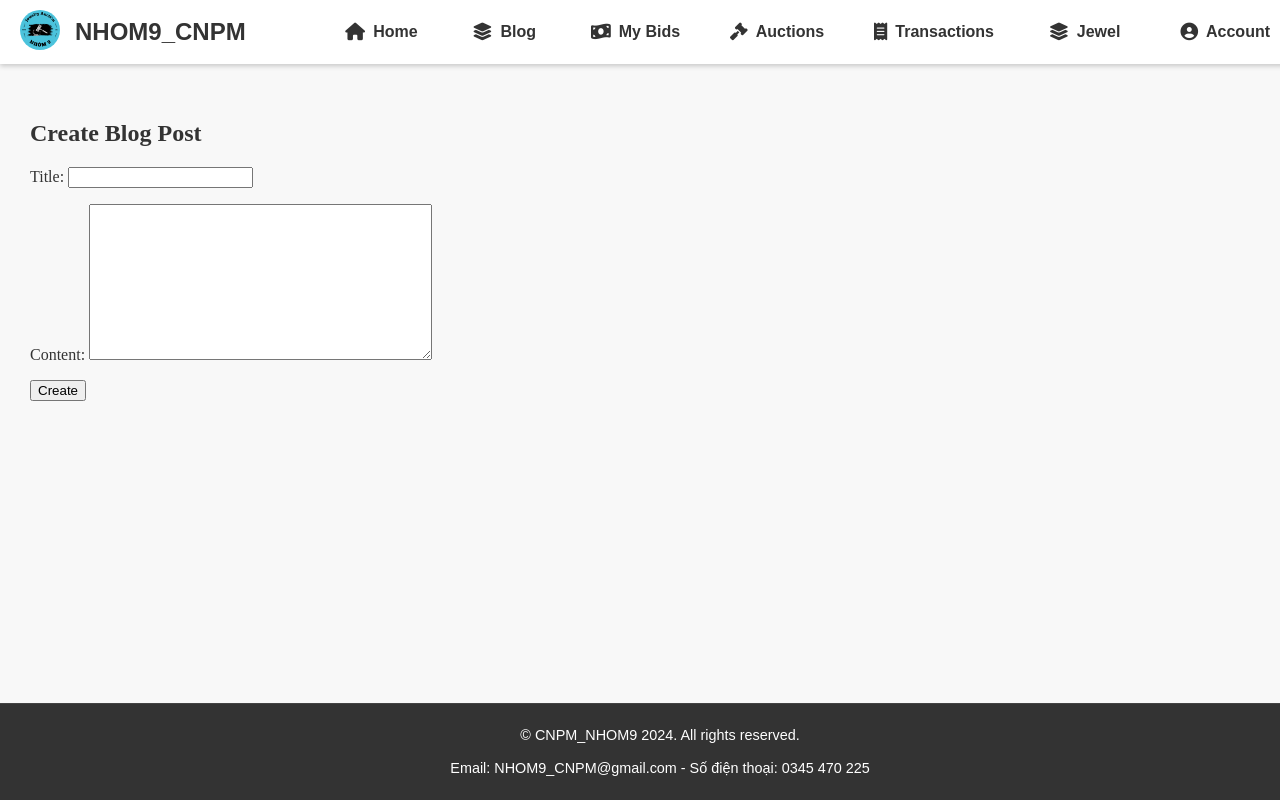
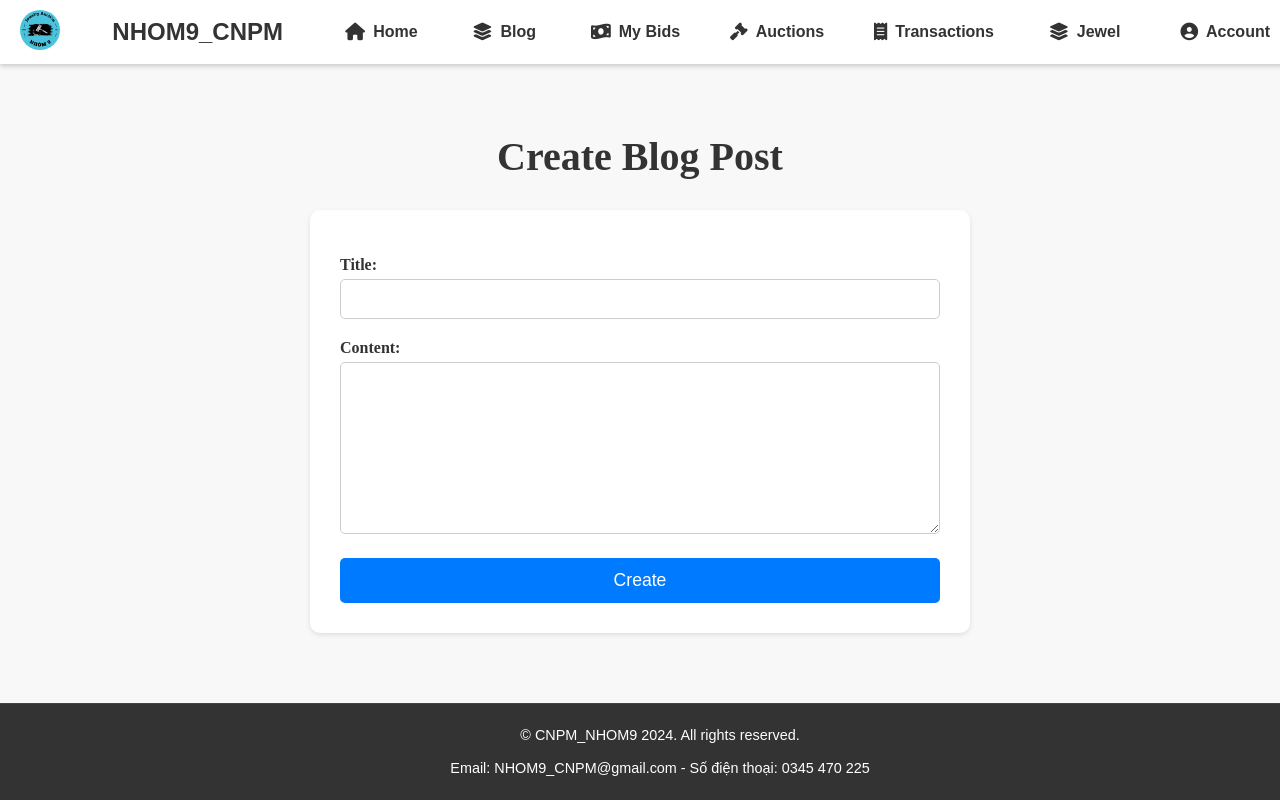
Before and after one commit to PeHatHat/Nhom9_CNPM, a Django app: page /blog/create/ in a window 1280 px wide. Run offline with Django 5.2, Linux system fonts and the light colour scheme; the visitor is signed in with stand-in values (Sample User, id 1); data that the repository does not hold is empty; some libraries are stand-ins or nearby versions.

Commit message:
Blog css update

```diff
--- /dev/null
+++ b/jewelry_auction/static/css/blog/blog_create.css
@@ -0,0 +1,96 @@
+/* static/css/blog/blog_create.css */
+
+body {
+  font-family: sans-serif;
+}
+
+h2 {
+  color: #333;
+  text-align: center;
+  margin-bottom: 30px;
+  font-size: 2.5em;
+  font-weight: bold;
+}
+
+form {
+  width: 90%;
+  max-width: 600px;
+  margin: 30px auto;
+  padding: 30px;
+  background-color: white;
+  box-shadow: 0 2px 5px rgba(0, 0, 0, 0.1);
+  border-radius: 10px;
+}
+
+form p {
+  margin-bottom: 20px;
+}
+
+form label {
+  display: block;
+  margin-bottom: 5px;
+  font-weight: bold;
+}
+
+form input[type="text"],
+form input[type="email"],
+form input[type="url"],
+form input[type="number"],
+form textarea {
+  width: 100%;
+  padding: 10px;
+  border: 1px solid #ccc;
+  border-radius: 5px;
+  font-size: 1em;
+  box-sizing: border-box;
+  -webkit-appearance: none; /* Xóa bỏ style mặc định của trình duyệt */
+  -moz-appearance: none;
+  appearance: none;
+}
+
+form textarea {
+  min-height: 150px;
+  resize: vertical;
+}
+
+form input[type="checkbox"] {
+  margin-right: 5px;
+}
+
+form button[type="submit"] {
+  display: block;
+  width: 100%;
+  padding: 12px 25px;
+  background-color: #007bff;
+  color: #fff;
+  border: none;
+  border-radius: 5px;
+  cursor: pointer;
+  font-size: 1.1em;
+  transition: background-color 0.3s ease;
+  margin-top: 20px;
+}
+
+form button[type="submit"]:hover {
+  background-color: #0056b3;
+}
+
+/* Responsive */
+@media (max-width: 768px) {
+  form {
+    width: 95%;
+    padding: 20px;
+  }
+
+  h2 {
+    font-size: 2em;
+  }
+
+  form input[type="text"],
+  form input[type="email"],
+  form input[type="url"],
+  form input[type="number"],
+  form textarea {
+    font-size: 0.9em;
+  }
+}
--- a/jewelry_auction/templates/blog/blog_create.html
+++ b/jewelry_auction/templates/blog/blog_create.html
@@ -1,10 +1,17 @@
 {% extends 'base.html' %}
+{% load static %}
+
+{% block extra_css %}
+<link rel="stylesheet" href="{% static 'css/blog/blog_create.css' %}">
+{% endblock %}
 
 {% block content %}
-<h2>Create Blog Post</h2>
-<form method="post">
-    {% csrf_token %}
-    {{ form.as_p }}
-    <button type="submit">Create</button>
-</form>
+<div class="form-container">
+  <h2>Create Blog Post</h2>
+  <form method="post">
+      {% csrf_token %}
+      {{ form.as_p }}
+      <button type="submit" class="submit-button">Create</button>
+  </form>
+</div>
 {% endblock %}
```
Also changed, not shown: jewelry_auction/static/css/blog/blog_approve.css (added, +55 -0 lines), jewelry_auction/static/css/blog/blog_pending_list.css (added, +115 -0 lines), jewelry_auction/static/css/blog/blog_reject.css (added, +55 -0 lines), jewelry_auction/templates/blog/blog_approve.html (+19 -9 lines), jewelry_auction/templates/blog/blog_pending_list.html (+23 -9 lines), jewelry_auction/templates/blog/blog_reject.html (+18 -8 lines).
